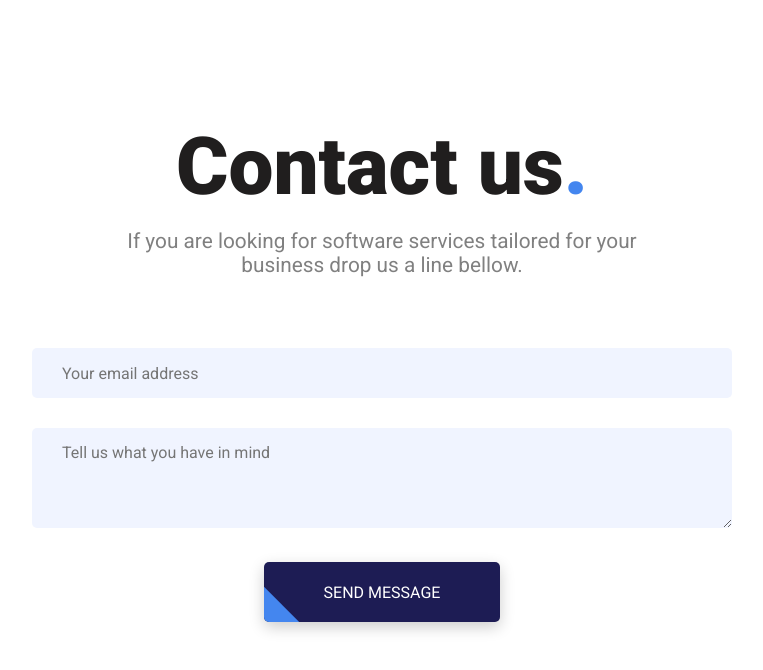
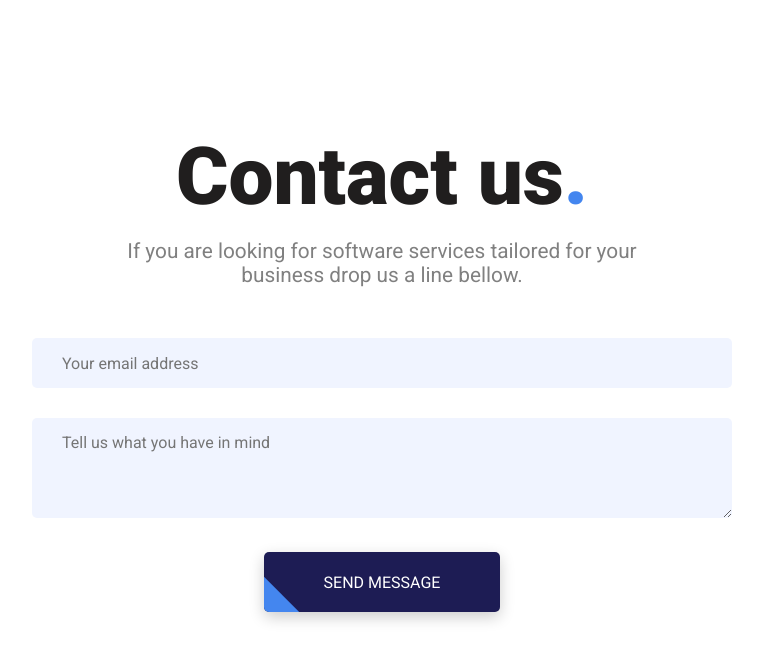
Before and after one commit to RaresM7373/mrv-react, a React (Create React App) app in the folder client/: page / in a window 1280 px wide. Shown: the part 2577-3247 px from the top of the page, without its empty margins (258-1021 px from the left). Built offline with nearby package versions, Linux system fonts and the light colour scheme.

Commit message:
Contact form spacing

```diff
--- a/client/src/assets/css/Contact.module.css
+++ b/client/src/assets/css/Contact.module.css
@@ -25,7 +25,7 @@
 
 .Form {
   width: 700px;
-  padding-top: 50px;
+  padding-top: 30px;
   margin-bottom: 30px
 }
 
```
